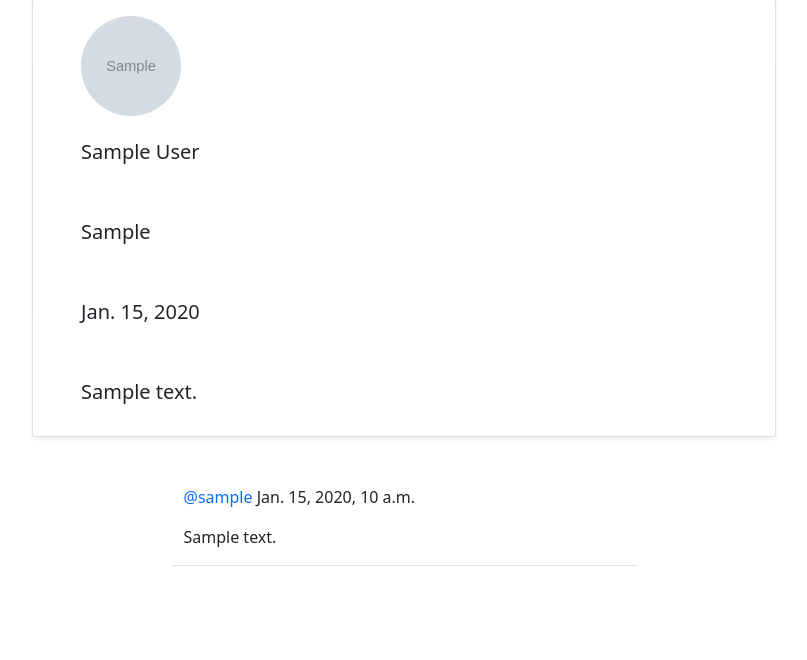
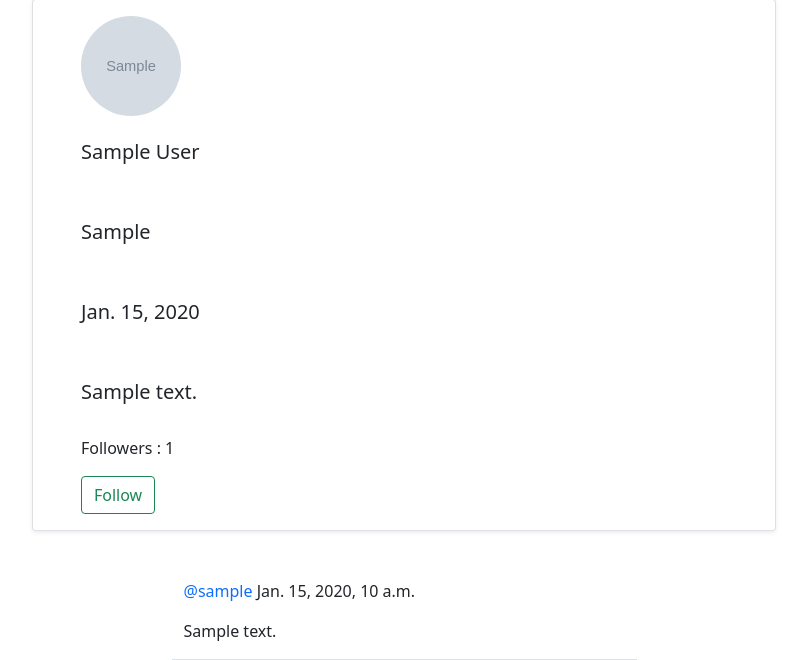
Before and after one commit to fernandezfelicio24/django_insta_media_website-, a Django app: page /social/profile/1/ in a window 1280 px wide. Shown: the part 191-851 px from the top of the page, without its empty margins (236-1043 px from the left). Before the commit the page ends 757 px from the top, so only its background shows below. Run offline with Django 4.2, Linux system fonts and the light colour scheme; tables that the repository leaves empty hold one stand-in row (values such as "Sample post"); grey boxes marked "Sample" are stand-in pictures; some libraries are stand-ins or nearby versions.

Commit message:
Building Social Media App: Part 6 - Finished

```diff
--- a/social/templates/social/post_list.html
+++ b/social/templates/social/post_list.html
@@ -25,7 +25,8 @@
             {% for post in post_list %}
                 <div class="row justify-content-center mt-3">
                     <div class="col-md-5 col-sm-12 border-bottom position-relative">
-                          <p><a style="text-decoration: none" class="text-primary" href="{% url 'profile' post.author.profile.pk %}">@{{ post.author }}</a> {{ post.created_on }}</p>
+
+                              <p><a style="text-decoration: none" class="text-primary" href="{% url 'profile' post.author.profile.pk %}">@{{ post.author }}</a> {{ post.created_on }}</p>
                         <div class="position-relative">
                                 <p>{{ post.body }}</p>
                                 <a href="{% url 'post-detail' post.slug %}" class="stretched-link"></a>
--- a/social/templates/social/profile.html
+++ b/social/templates/social/profile.html
@@ -43,7 +43,30 @@
                             {% if profile.bio%}
                                 <h5 class="py-4">{{ profile.bio}}</h5>
                             {% endif %}
+
+                            <div class="mb-3">
+                                <p>Followers : {{ number_of_followers }}</p>
+                             {% if user == request.user %}
+
+                            {% else %}
+                                    {% if is_following %}
+                                            <form method="post" action="{% url 'remove-follower' profile.pk %}">
+                                            {% csrf_token %}
+                                            <button class="btn btn-outline-danger" type="submit">Unfollow</button>
+                                            </form>
+                                    {% else %}
+                                            <form method="post" action="{% url 'add-follower' profile.pk %}">
+                                            {% csrf_token %}
+                                            <button class="btn btn-outline-success" type="submit">Follow</button>
+                                            </form>
+
+
+                                    {% endif %}
+                             {% endif %}
+                            </div>
+
                     </div>
+
              </div>
 
             {% for post in posts %}
--- a/social/urls.py
+++ b/social/urls.py
@@ -1,6 +1,6 @@
 from django.urls import path
 from django.contrib.staticfiles.urls import staticfiles_urlpatterns
-from .views import  PostListView, PostDetailView, PostEditView, PostDeleteView, CommentDeleteView, ProfileView, ProfileEditView
+from .views import  PostListView, PostDetailView, PostEditView, PostDeleteView, CommentDeleteView, ProfileView, ProfileEditView, AddFollower, RemoveFollower
 
 urlpatterns = [
 
@@ -11,4 +11,6 @@ urlpatterns = [
     path('post/<slug:slug>/comment/delete/<int:pk>/ ', CommentDeleteView.as_view(), name='comment-delete'),
     path('profile/<int:pk>/', ProfileView.as_view(), name='profile'),
     path('profile-edit/<int:pk>/', ProfileEditView.as_view(), name='profile-edit'),
+    path('profile/<int:pk>/followers/add', AddFollower.as_view(), name='add-follower'),
+    path('profile/<int:pk>/followers/remove', RemoveFollower.as_view(), name='remove-follower'),
 ]
--- a/social/views.py
+++ b/social/views.py
@@ -1,4 +1,4 @@
-from django.shortcuts import render
+from django.shortcuts import render, redirect
 from django.urls import reverse_lazy
 from django.contrib.auth.mixins import UserPassesTestMixin, LoginRequiredMixin
 from django.views import View
@@ -71,7 +71,7 @@ class PostEditView(LoginRequiredMixin, UserPassesTestMixin, UpdateView):
     model = Post
     fields = ['body']
     template_name = 'social/post_edit.html'
-    print("hello masuk")
+
     def get_success_url(self):
 
         slug = self.kwargs['slug']
@@ -103,24 +103,39 @@ class CommentDeleteView(LoginRequiredMixin, UserPassesTestMixin, DeleteView):
         return self.request.user == post.author
 
 class ProfileView(View):
-    def get(self, rquest, pk, *args, **kwargs):
+    def get(self, request, pk, *args, **kwargs):
         profile = UserProfile.objects.get(pk=pk)
         user = profile.user
         posts = Post.objects.filter(author=user).order_by('-created_on')
 
+        followers = profile.followers.all()
+
+        if len(followers) == 0 :
+            is_following = False
+
+        for follower in followers:
+            if follower == request.user:
+                is_following = True
+                break
+            else:
+                is_following = False
+
+        number_of_followers = len(followers)
         context = {
             'user' : user,
             'profile' : profile,
-            'posts' : posts
+            'posts' : posts,
+            'is_following' : is_following,
+            'number_of_followers' : number_of_followers,
         }
 
-        return render(rquest, 'social/profile.html', context)
+        return render(request, 'social/profile.html', context)
 
 class ProfileEditView(LoginRequiredMixin, UserPassesTestMixin, UpdateView  ):
     model = UserProfile
     fields = ['name', 'bio', 'birth_day', 'location', 'picture']
     template_name = 'social/profile_edit.html'
-    print("masuk pak eko")
+
     def get_success_url(self):
         pk = self.kwargs['pk']
         return reverse_lazy('profile', kwargs={'pk': pk})
@@ -128,3 +143,17 @@ class ProfileEditView(LoginRequiredMixin, UserPassesTestMixin, UpdateView  ):
     def test_func(self):
         profile = self.get_object()
         return self.request.user == profile.user
+
+class AddFollower(LoginRequiredMixin, View):
+    def post(self, request, pk, *args, **kwargs):
+        profile = UserProfile.objects.get(pk=pk)
+        profile.followers.add(request.user)
+
+        return redirect('profile', pk = profile.pk)
+
+class RemoveFollower(LoginRequiredMixin, View):
+    def post(self, request, pk, *args, **kwargs):
+        profile = UserProfile.objects.get(pk=pk)
+        profile.followers.remove(request.user)
+
+        return redirect('profile', pk=profile.pk)
```
